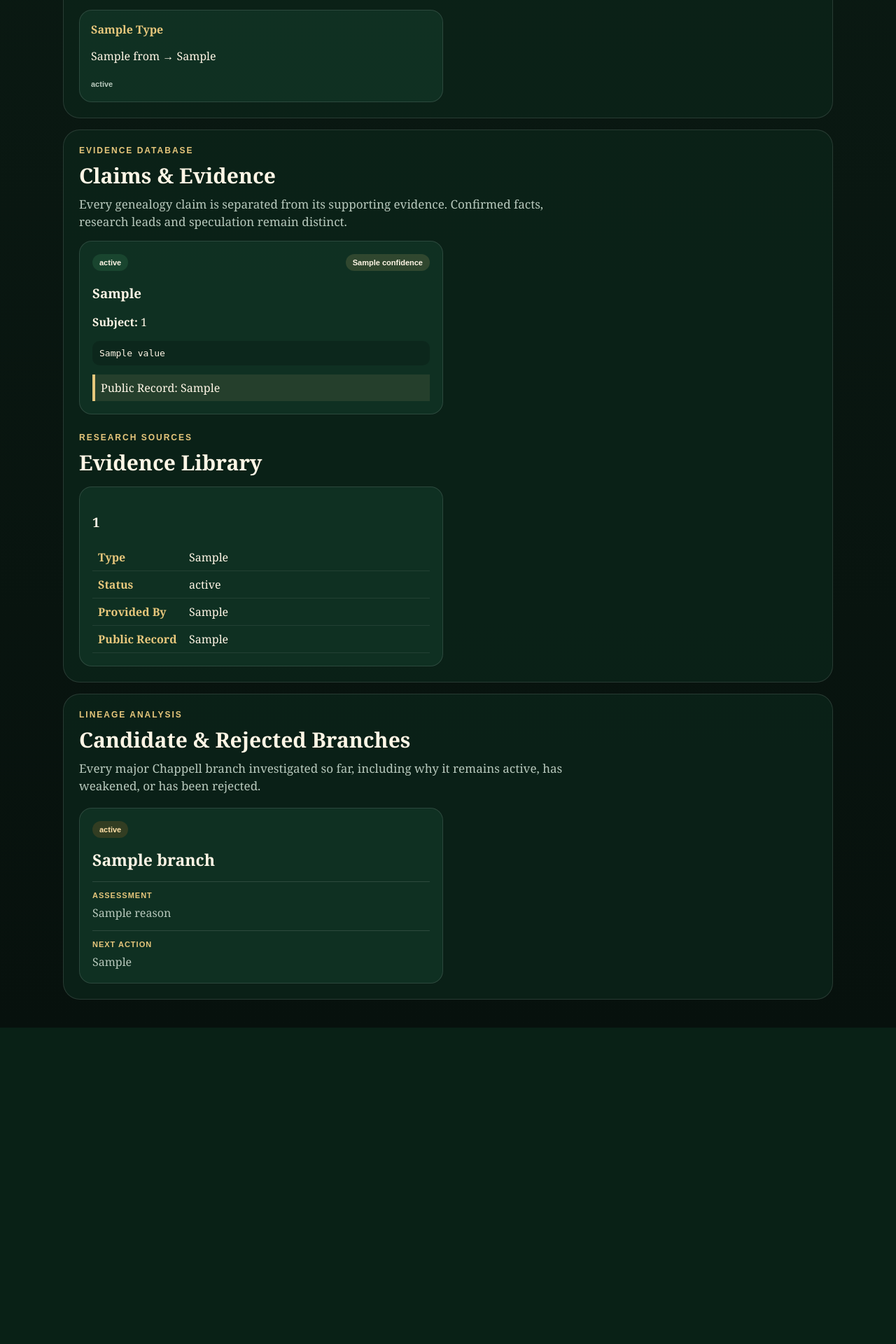
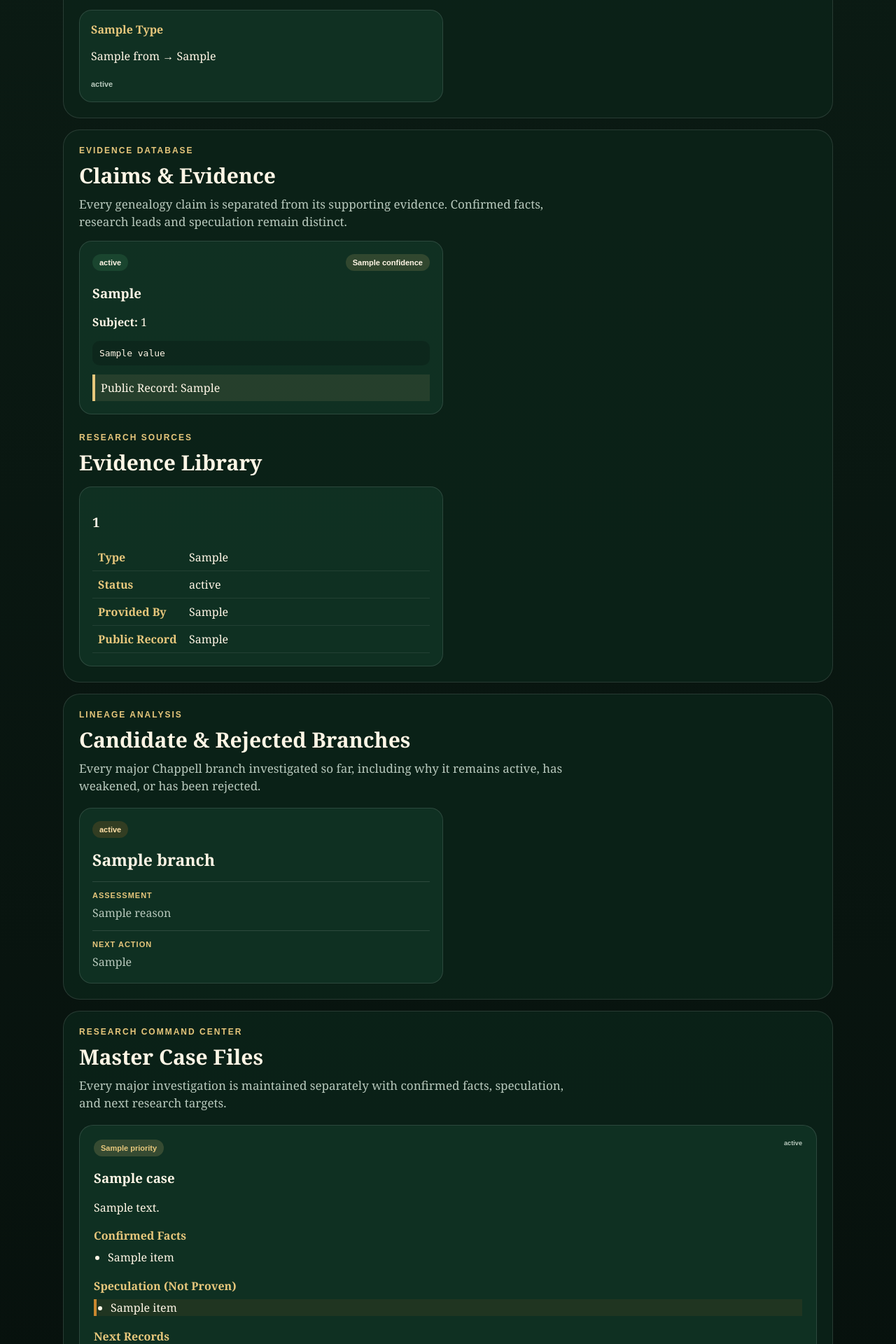
Before and after one commit to bigchap13/chappell-family-tree, a Flask app: template templates/index.html in a window 1280 px wide. Shown: the part 3200-5120 px from the top of the page at 70% size. Before the commit the page ends 4668 px from the top, so only its background shows below. Run offline with Flask 3, Linux system fonts and the light colour scheme; the template is opened without the code that fills it: most values are stand-ins (such as "Sample title", 1, 10 or a date in 2020).

Commit message:
Add genealogy master case files

```diff
--- a/static/css/style.css
+++ b/static/css/style.css
@@ -1017,3 +1017,65 @@ grid-template-columns:1fr;
         grid-template-columns: 1fr;
     }
 }
+
+.casefiles-center{
+margin-top:16px;
+padding:22px;
+border:1px solid var(--border);
+border-radius:24px;
+background:var(--panel);
+}
+
+.casefiles-grid{
+display:grid;
+grid-template-columns:1fr;
+gap:18px;
+margin-top:18px;
+}
+
+.master-case{
+padding:20px;
+border:1px solid var(--border);
+border-radius:20px;
+background:var(--panel-soft);
+}
+
+.master-top{
+display:flex;
+justify-content:space-between;
+gap:10px;
+margin-bottom:12px;
+font:800 11px Arial,sans-serif;
+}
+
+.master-top span{
+padding:6px 10px;
+border-radius:999px;
+background:rgba(231,199,124,.18);
+color:var(--gold);
+}
+
+.master-top small{
+color:var(--muted);
+}
+
+.master-case h4{
+margin:18px 0 8px;
+color:var(--gold);
+}
+
+.master-case ul{
+margin:0;
+padding-left:20px;
+}
+
+.master-case li{
+margin:6px 0;
+line-height:1.5;
+}
+
+.speculation-list{
+border-left:4px solid #c8872f;
+padding-left:18px;
+background:rgba(156,91,31,.12);
+}
--- a/templates/index.html
+++ b/templates/index.html
@@ -28,6 +28,7 @@
         <a href="#brick-walls">Brick Walls</a>
         <a href="#branch-assessments">Branches</a>
         <a href="#obadiah-case">Obadiah Case</a>
+        <a href="#case-files">Case Files</a>
     </nav>
 
     <section class="research-overview">
@@ -453,6 +454,60 @@
     </div>
 </section>
 
+
+<section class="casefiles-center" id="case-files">
+
+<div class="section-heading">
+<p class="card-label">Research Command Center</p>
+<h2>Master Case Files</h2>
+<p class="workspace-intro">
+Every major investigation is maintained separately with confirmed facts,
+speculation, and next research targets.
+</p>
+</div>
+
+<div class="casefiles-grid">
+
+{% for case in research.case_files %}
+<article class="master-case">
+
+<div class="master-top">
+<span>{{case.priority}}</span>
+<small>{{case.status}}</small>
+</div>
+
+<h3>{{case.title}}</h3>
+
+<p>{{case.summary}}</p>
+
+<h4>Confirmed Facts</h4>
+<ul>
+{% for item in case.known_facts %}
+<li>{{item}}</li>
+{% endfor %}
+</ul>
+
+<h4>Speculation (Not Proven)</h4>
+<ul class="speculation-list">
+{% for item in case.speculation %}
+<li>{{item}}</li>
+{% endfor %}
+</ul>
+
+<h4>Next Records</h4>
+<ul>
+{% for item in case.next_targets %}
+<li>{{item}}</li>
+{% endfor %}
+</ul>
+
+</article>
+{% endfor %}
+
+</div>
+
+</section>
+
 </main>
 </body>
 </html>
```
Also changed, not shown: data/family_history.json (+69 -0 lines).
